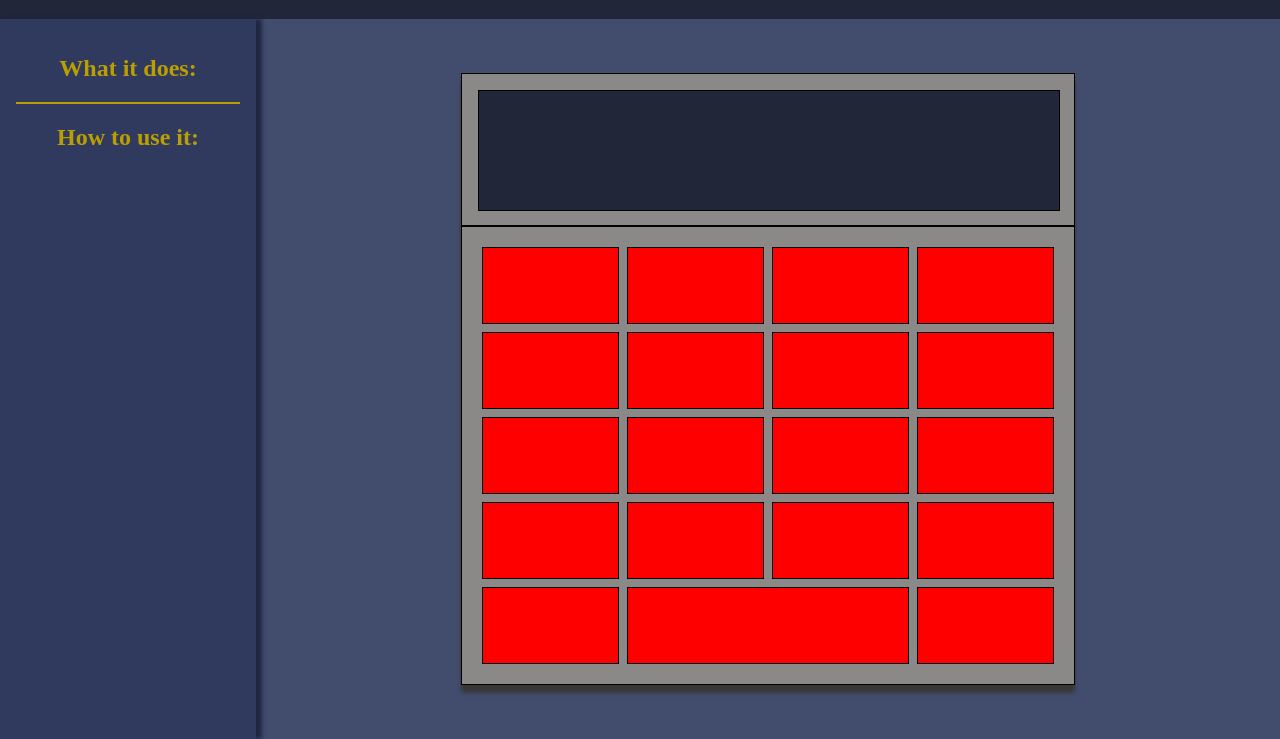
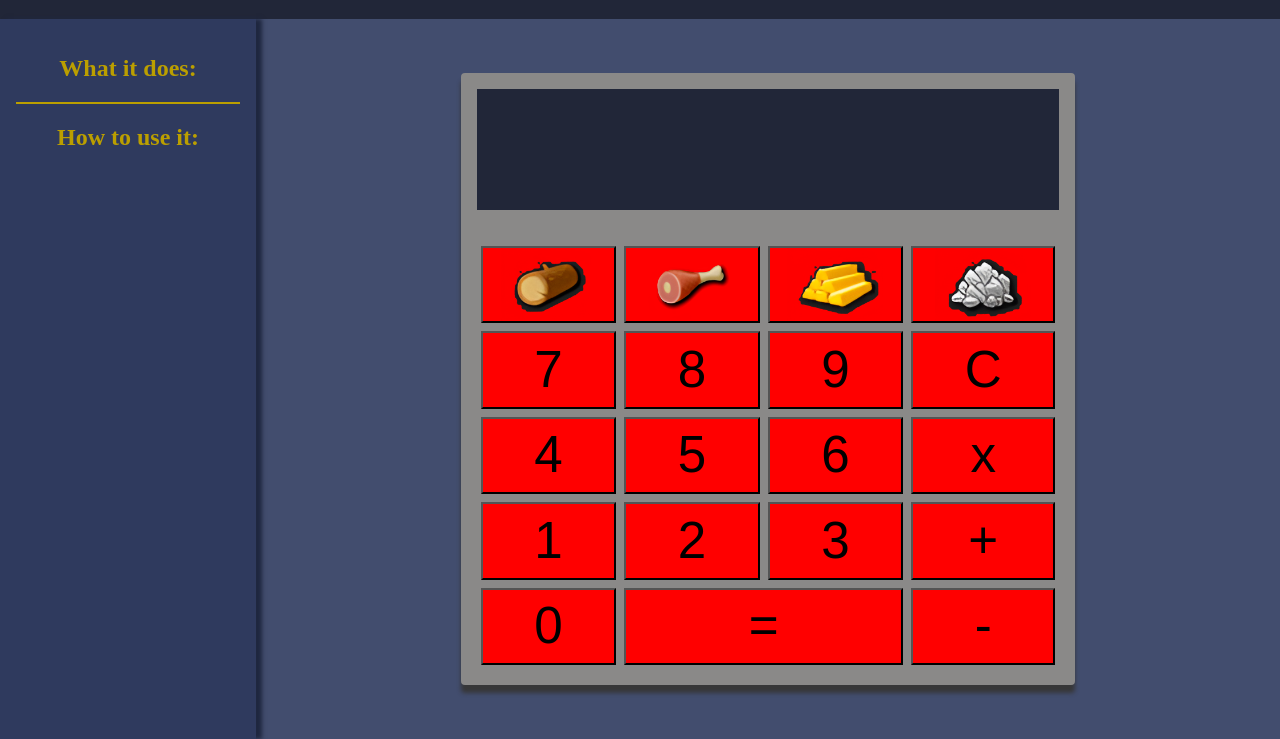
Before and after one commit to TravTheBav/aoe-calculator, a plain HTML site: page index.html in a window 1280 px wide. Shown: the part 61-800 px from the top of the page. Drawn offline with Linux system fonts and the light colour scheme.

Commit message:
Images and text for buttons

```diff
--- a/index.html
+++ b/index.html
@@ -30,21 +30,21 @@
                     <button id="food"></button>
                     <button id="gold"></button>
                     <button id="stone"></button>
-                    <button id="7"></button>
-                    <button id="8"></button>
-                    <button id="9"></button>
-                    <button id="clear"></button>
-                    <button id="4"></button>
-                    <button id="5"></button>
-                    <button id="6"></button>
-                    <button id="multiply"></button>
-                    <button id="1"></button>
-                    <button id="2"></button>
-                    <button id="3"></button>
-                    <button id="add"></button>
-                    <button id="0"></button>
-                    <button id="equals"></button>
-                    <button id="subtract"></button>
+                    <button id="7">7</button>
+                    <button id="8">8</button>
+                    <button id="9">9</button>
+                    <button id="clear">C</button>
+                    <button id="4">4</button>
+                    <button id="5">5</button>
+                    <button id="6">6</button>
+                    <button id="multiply">x</button>
+                    <button id="1">1</button>
+                    <button id="2">2</button>
+                    <button id="3">3</button>
+                    <button id="add">+</button>
+                    <button id="0">0</button>
+                    <button id="equals">=</button>
+                    <button id="subtract">-</button>
                 </div>
             </div>
         </div>
--- a/styles.css
+++ b/styles.css
@@ -19,11 +19,6 @@ main {
     height: 100%;
     display: grid;
     grid-template-columns: 1fr 4fr;
-}
-
-img {
-    width: 64px;
-    height: 64px;
 }
 
 .icon {
@@ -74,10 +69,6 @@ img {
     grid-template-rows: 1fr 3fr;
 }
 
-.calculator * {
-    border: 1px solid black;
-}
-
 .calculator > div {
     padding: 1rem;
 }
@@ -100,22 +91,31 @@ img {
 button {
     background-color: red;
     margin: 4px;
+    background-size: contain;
+    background-position: center;
+    background-repeat: no-repeat;
+    font-size: 4vw;
+    line-height: 0;
 }
 
 button#wood {
     grid-area: wood;
+    background-image: url('images/resource-icons/wood.png');
 }
 
 button#food {
     grid-area: food;
+    background-image: url('images/resource-icons/food.png');
 }
 
 button#gold {
     grid-area: 'gold';
+    background-image: url('images/resource-icons/gold.png');
 }
 
 button#stone {
     grid-area: stone;
+    background-image: url('images/resource-icons/stone.png');
 }
 
 button#1 {
```
